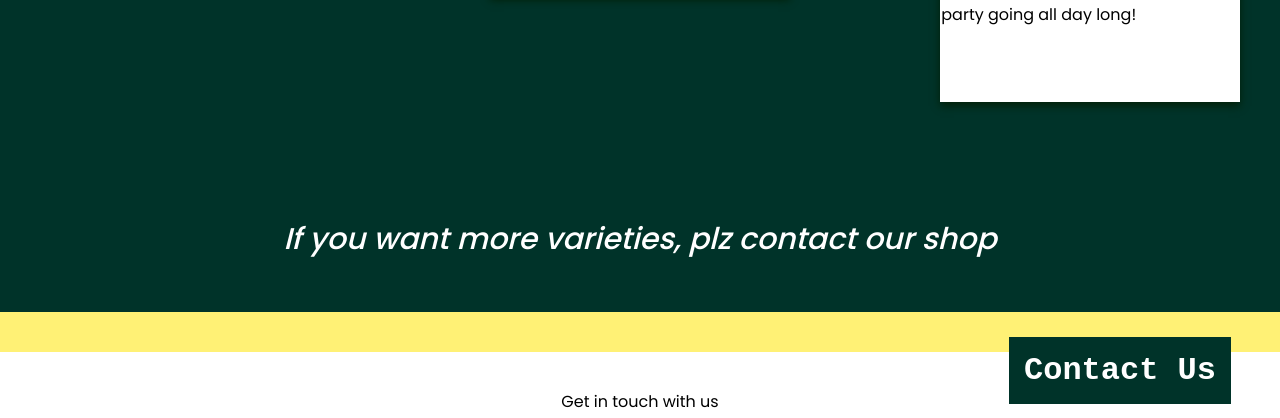
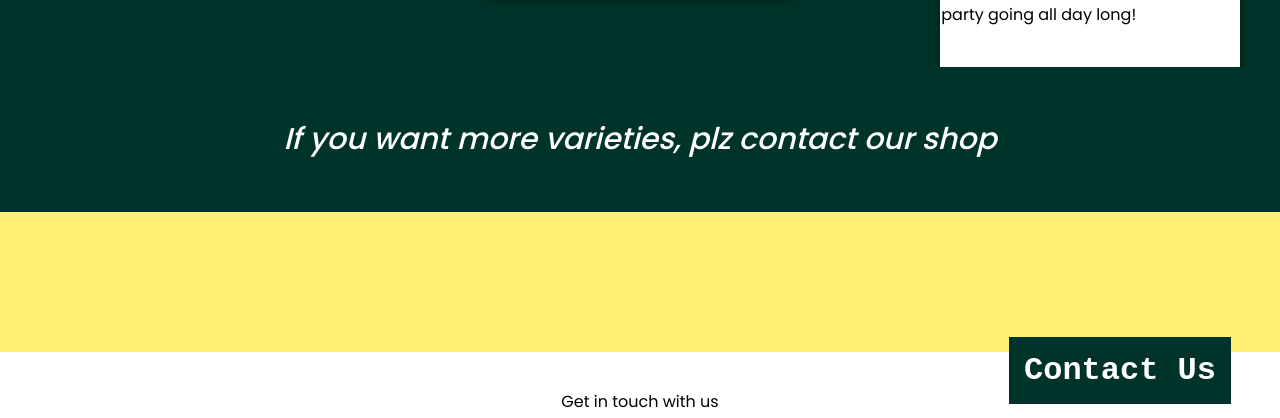
Before and after one commit to Aravindhan794/E-Commerce_website_1, a website: page index.html in a window 1280 px wide. Shown: the part 3947-4365 px from the top of the page. Drawn offline with Linux system fonts and the light colour scheme.

Commit message:
Update style.css

```diff
--- a/style.css
+++ b/style.css
@@ -408,7 +408,7 @@ hr{
  }
  .Contacttext{
    background-color: white;
-   bottom:  890px;
+   bottom:  990px;
    position: relative;
  }
  input[type=text], select, textarea {
```
